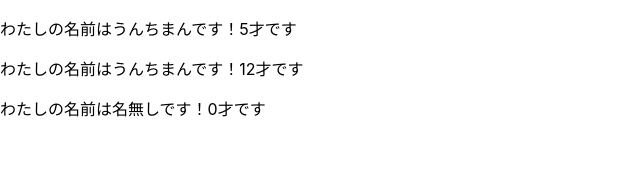
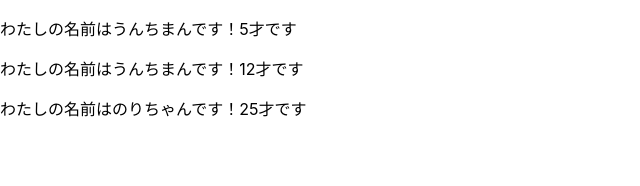
Before and after one commit to suzugumi/udemyreact-test, a React (Create React App) app: page / in a window 1280 px wide. Shown: the top 186 px of the page, without its empty margins (0-640 px from the left). Built offline with nearby package versions, Linux system fonts and the light colour scheme.

Commit message:
PropTypesは属性の型を決めるもの,~~~~.isRequired⇦をつけると厳密な属性チェックにしてエラーをはきだす設定ができる

```diff
--- a/src/App.js
+++ b/src/App.js
@@ -1,10 +1,11 @@
 import React from 'react';
+import PropTypes from 'prop-types';
 
 const App = () => {
   const profiles = [
     {name:"うんちまん", age:5},
     {name:"うんちまん", age:12},
-    {name:"名無し"}
+    {name:"のりちゃん", age:25}
   ]
   return (
   <div>
@@ -22,11 +23,18 @@ const User = (props) => {
     <p>わたしの名前は{props.name}です！{props.age}才です</p>
   );
 }
+
+User.propTypes = {
+  name: PropTypes.string,
+  age: PropTypes.number.isRequired
+}
+
+
 export default App;
 
-User.defaultProps = {
-  age: 0
-}
+// User.defaultProps = {
+//   age: 0
+// }
 
 
 // function App() {
```
